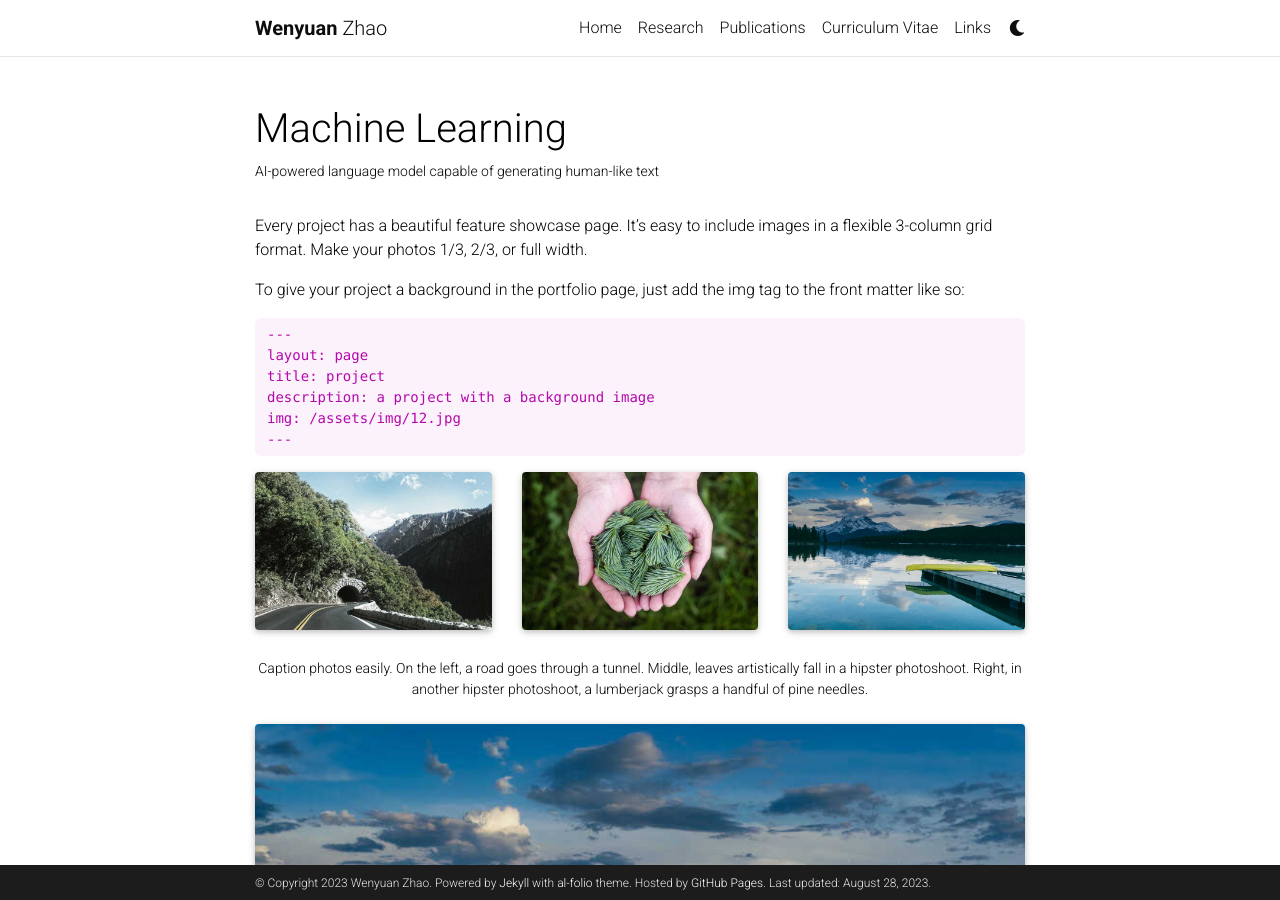
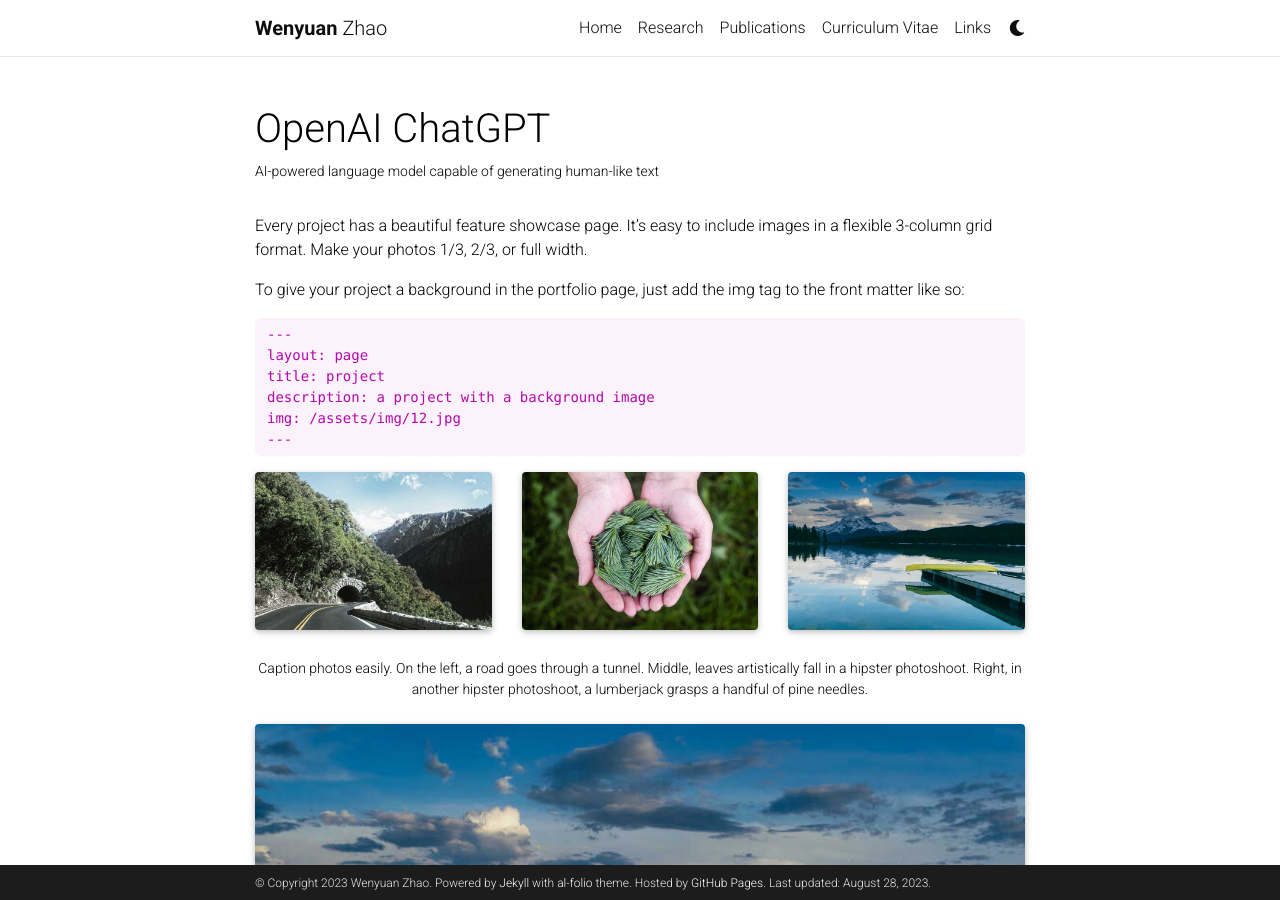
Before and after one commit to warrenzha/warrenzha.github.io, a Jekyll site: the page built from _projects/2_project.md, in a window 1280 px wide and 900 px high. Built offline with Jekyll 4.4.1, drawn with Linux system fonts in a browser that asks for light colours; full-size pictures stand in for the smaller copies a plugin makes; comment, search, counter and statistics services are not loaded; a style sheet for code colours, icons or effects is not loaded.

```diff
--- a/_projects/2_project.md
+++ b/_projects/2_project.md
@@ -1,6 +1,6 @@
 ---
 layout: page
-title: Machine Learning
+title: OpenAI ChatGPT
 description: AI-powered language model capable of generating human-like text
 img: assets/img/eeg_signals.jpeg
 redirect: https://openai.com/chatgpt
```
